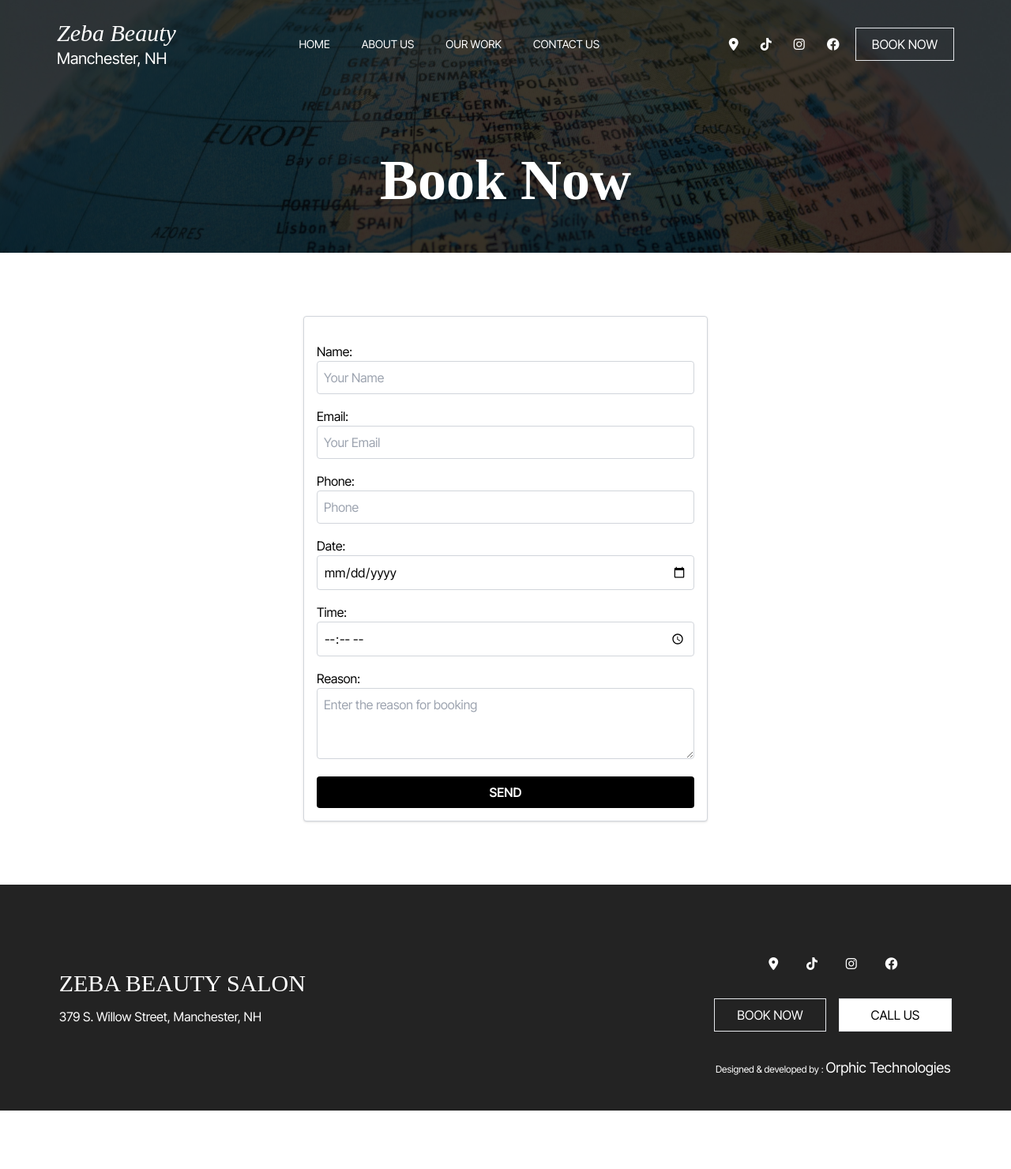
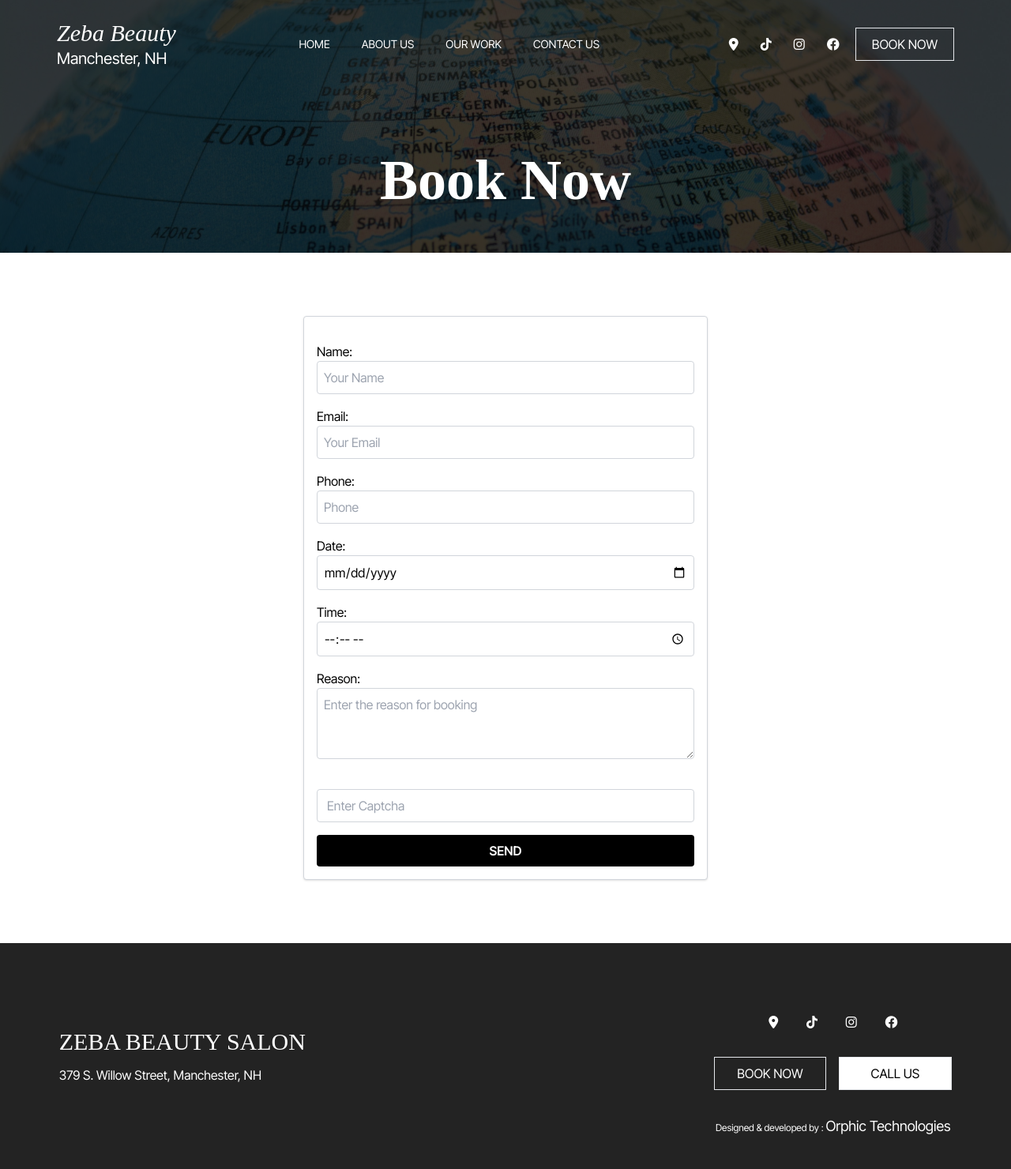
Before and after one commit to pujanrajrai/ZEBA-BEAUTY, a Django app: page /booknow/ in a window 1280 px wide. Shown: the whole page at 79% size. Before the commit the page ends 1406 px from the top, so only its background shows below. Run offline with Django 4.2, Linux system fonts and the light colour scheme; some libraries are stand-ins or nearby versions; grey boxes are pictures that could not be loaded.

Commit message:
captcha added

```diff
--- a/apps/home/forms.py
+++ b/apps/home/forms.py
@@ -1,5 +1,10 @@
 from django import forms
 from .models import Booking, NewsletterSubscriber, Contact
+from captcha.fields import CaptchaField
+
+
+class CaptchaFieldForm(forms.Form):
+    captcha = CaptchaField()
 
 
 class BookingForm(forms.ModelForm):
--- a/apps/home/views.py
+++ b/apps/home/views.py
@@ -1,5 +1,5 @@
 from home.sendemail import SendEmail
-from .forms import BookingForm, ContactForm, NewsletterSubscriptionForm
+from .forms import BookingForm, ContactForm, NewsletterSubscriptionForm, CaptchaFieldForm
 from .models import GalleryImage, Service
 from django.shortcuts import render, redirect
 
@@ -29,7 +29,9 @@
     if request.method == 'POST':
         data = request.POST
         form = ContactForm(data)
-        if form.is_valid():
+        captcha_form = CaptchaFieldForm(data)  # Validate captcha
+
+        if form.is_valid() and captcha_form.is_valid():  # Ensure both forms are valid
             contact = form.save()
             sendemail = SendEmail()
             sendemail.send_email_to_client(
@@ -55,14 +57,19 @@
             return redirect('success')  # Redirect to a success page
     else:
         form = ContactForm()
-    return render(request, 'contact.html', {'form': form})
+        captcha_form = CaptchaFieldForm()
+
+    return render(request, 'contact.html', {'form': form, 'captcha_form': captcha_form})
 
 
 def booknow(request):
     if request.method == 'POST':
         form = BookingForm(request.POST)
-        if form.is_valid():
+        captcha_form = CaptchaFieldForm(request.POST)  # Captcha validation
+
+        if form.is_valid() and captcha_form.is_valid():  # Ensure both forms are valid
             booking = form.save()
+
             # Send email to the client
             sendemail = SendEmail()
             sendemail.send_email_to_client(
@@ -73,7 +80,8 @@
                     "full_name": booking.name,
                 },
             )
-            # # Send email to the admin
+
+            # Send email to the admin
             sendemail.send_email_to_admin(
                 subject="New Booking Received",
                 body_var={
@@ -87,13 +95,14 @@
                 },
             )
 
-            # Redirect to a success page or wherever you want
-            return redirect('success')
+            return redirect('success')  # Redirect to success page
     else:
         form = BookingForm()
+        captcha_form = CaptchaFieldForm()
 
     context = {
-        "form": form
+        "form": form,
+        "captcha_form": captcha_form  # Pass captcha form to template
     }
     return render(request, 'booknow.html', context)
 
--- a/core/urls.py
+++ b/core/urls.py
@@ -6,6 +6,9 @@
 urlpatterns = [
     path("admin/", admin.site.urls),
     path('', include('home.urls')),
+    path(
+        'captcha/', include('captcha.urls')
+    ),
 ] + static(settings.STATIC_URL, document_root=settings.STATIC_ROOT)
 
 
--- a/templates/booknow.html
+++ b/templates/booknow.html
@@ -2,6 +2,22 @@
 {% load static %}
 
 {% block body %}
+
+<style>
+  /* Your regular styles here */
+
+  @media print {
+  #header {
+          visibility: hidden;
+      }
+  #hide {
+        visibility: hidden;
+        }
+  }
+  #id_captcha_1{
+      visibility: hidden;
+  }
+</style>
 <div class="relative bg-cover bg-center h-80 flex justify-center items-center" style="background-image: url({% static 'img/contact.jpg' %})">
   <div class="absolute inset-0 bg-black bg-opacity-75 flex justify-center items-end">
     <h1 class="text-5xl text-white lg:text-7xl font-bold mb-14">Book Now</h1>
@@ -12,8 +28,24 @@
     <form method="post" class="flex flex-col justify-stretch space-y-4">
       {% csrf_token %}
       {{ form.as_p }}
+      {{ captcha_form.captcha.errors }}
+
+                    <!-- Captcha Image -->
+                    <div>
+                        {{ captcha_form.captcha }}  <!-- This should include the image -->
+                    </div>
+
+      <input type="text" name="captcha_1"  required placeholder="Enter Captcha"
+                           class="border border-gray-300 rounded px-3 py-2 focus:outline-none focus:ring-2 focus:ring-blue-500">
       <button type="submit" class="bg-black hover:bg-gray-300 hover:text-black text-white font-semibold py-2 px-6 rounded">SEND</button>
     </form>
   </div>
 </div>
+
+<script>
+  const input = document.getElementById('id_captcha_1');
+  // ✅ Remove required attribute
+  input.removeAttribute('required');
+
+</script>
 {% endblock %}
```
Also changed, not shown: core/settings/base.py (+9 -0 lines), templates/contact.html (+39 -2 lines).
